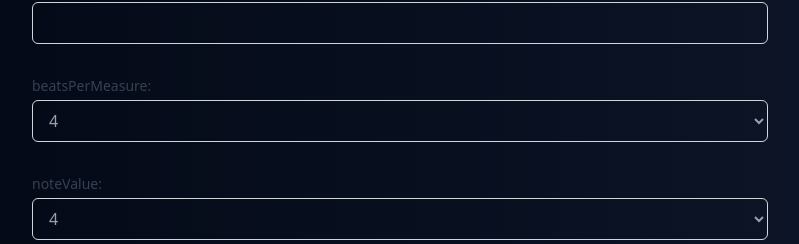
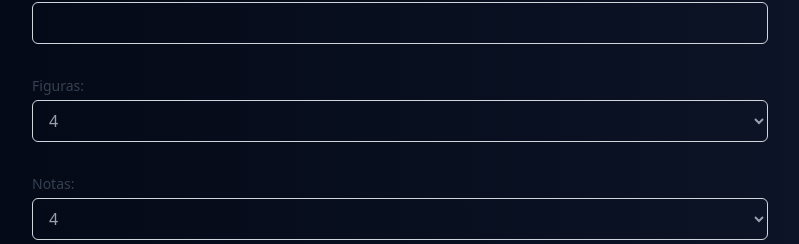
Before and after one commit to horaciodominguez/chordblocks-react-typescript, a React (Vite) app: page /new in a window 1280 px wide. Shown: the part 308-552 px from the top of the page, without its empty margins (240-1039 px from the left). Built offline with nearby package versions, Linux system fonts and the light colour scheme.

Commit message:
Form updates

```diff
--- a/src/components/SectionType.tsx
+++ b/src/components/SectionTag.tsx
@@ -2,7 +2,7 @@ type Props = {
     typeName: string
 }
 
-export const SectionType = ({typeName} : Props) => {
+export const SectionTag = ({typeName} : Props) => {
     return (
         <>
             <p className="inline-block bg-blue-100 text-gray-800 px-2 py-1 rounded-full text-xs mr-2 mt-1 mb-2">
--- a/src/components/SongForm.tsx
+++ b/src/components/SongForm.tsx
@@ -1,16 +1,25 @@
 import { useRef, useState } from "react"
 
-import { type SectionType, type Song, type SongSection, SECTION_OPTIONS, type TimeSignature } from "../types/song"
+import {
+    type SectionType,
+    type TimeSignature,
+    type Song,
+    type SongSection,
+    SECTION_OPTIONS,
+    beatsPerMeasureValues,
+    noteValues } from "../types/song"
 import { v4 as uuidv4 } from 'uuid'
 import Button from "./ui/Button"
 import Input from "./ui/Input"
+import { Select } from "./ui/Select"
+import { SectionTag } from "./SectionTag"
 
 
 type Props = {
     handleAddSong: (NewSong: Song) => void
 }
 
-export const SongForm: React.FC<Props> = ({handleAddSong}) => {
+export const SongForm = ({handleAddSong}: Props) => {
 
     const [songValues, setSongValues] = useState<Partial<Song>>({})
 
@@ -23,8 +32,7 @@ export const SongForm: React.FC<Props> = ({handleAddSong}) => {
         noteValue: 4
     })
 
-    const beatsPerMeasureValues = [1, 2, 3, 4, 6]
-    const noteValues = [2, 4, 8]
+
 
     const handleChangeInput = (event: React.ChangeEvent<HTMLInputElement>) => {
         const { name, value } = event.target
@@ -101,40 +109,22 @@ export const SongForm: React.FC<Props> = ({handleAddSong}) => {
                     {<Input name="author" label="Autor" value={songValues.author ?? ""} onChange={handleChangeInput} />}
                 </div>
                 <div className="mb-4">
-                    <label className="block text-sm font-medium text-gray-700 mb-1" htmlFor="beatsPerMeasure">beatsPerMeasure:</label>
-                    <select
+                    <Select
                         name="beatsPerMeasure"
-                        id="beatsPerMeasure"
-
+                        label="Figuras"
                         value={timeSignature.beatsPerMeasure}
                         onChange={handleTimeSignature}
-                        className="w-full border border-gray-300 px-3 py-2 rounded-md focus:outline-none focus:ring-2 focus:ring-indigo-500"
-                        >
-                        {
-                            beatsPerMeasureValues.map(beatsPerMeasureValue=>(
-                                <option key={beatsPerMeasureValue} value={beatsPerMeasureValue}>{beatsPerMeasureValue}</option>
-                            ))
-                        }
-
-                    </select>
+                        options={beatsPerMeasureValues}
+                    />
                 </div>
                 <div className="mb-4">
-                    <label className="block text-sm font-medium text-gray-700 mb-1" htmlFor="noteValue">noteValue:</label>
-                    <select
+                    <Select
                         name="noteValue"
-                        id="noteValue"
-
+                        label="Notas"
                         value={timeSignature.noteValue}
                         onChange={handleTimeSignature}
-                        className="w-full border border-gray-300 px-3 py-2 rounded-md focus:outline-none focus:ring-2 focus:ring-indigo-500"
-                        >
-                        {
-                            noteValues.map(noteVal=>(
-                                <option key={noteVal} value={noteVal}>{noteVal}</option>
-                            ))
-                        }
-
-                    </select>
+                        options={noteValues}
+                    />
                 </div>
                 <div className="mb-4">
                     <label className="block text-sm font-medium text-gray-700 mb-1" htmlFor="formSongSections">Song Blocks:</label>
@@ -153,17 +143,21 @@ export const SongForm: React.FC<Props> = ({handleAddSong}) => {
                         }
                     </select>
 
+                    {/* <Select
+                        name="formSongSections"
+                        label="Song Block"
+                        onChange={handleAddSection}
+                        options={SECTION_OPTIONS}
+                    /> */}
+
                     {
                         <div className="py-4">
                         Secciones para agregar:
                         <ul>
                             {
                                 formSections.map(
-                                    (formSection, index) => (
-                                        <li className="inline-block bg-blue-100 text-gray-800 px-2 py-1 rounded-full text-xs mr-2 mt-1"
-                                            key={index}>
-                                                {formSection.type}
-                                        </li>
+                                    formSection => (
+                                        <SectionTag key={formSection.id} typeName={formSection.type} />
                                     )
                                 )
                             }
--- a/src/components/SongList.tsx
+++ b/src/components/SongList.tsx
@@ -1,12 +1,12 @@
-import type React from "react"
+
 import { type Song } from "../types/song"
-import { SectionType } from "./SectionType"
+import { SectionTag } from "./SectionTag"
 
 interface Props {
   songs: Song[]
 }
 
-export const SongList: React.FC<Props> = ({songs}) => {
+export const SongList = ({songs}: Props) => {
     return (
         <ul className="flex flex-col gap-4">
             {
@@ -27,7 +27,7 @@ export const SongList: React.FC<Props> = ({songs}) => {
                             key={sectionIndex}
 
                             >
-                                <SectionType typeName={section.type} />
+                                <SectionTag typeName={section.type} />
                                 <div className="flex flex-wrap justify-items-start mb-2">
                                     {section.blocks.map(
                                         block => (
--- /dev/null
+++ b/src/components/ui/Select.tsx
@@ -0,0 +1,32 @@
+
+
+type Props = {
+    name: string,
+    label: string,
+    value: number,
+    onChange: React.ChangeEventHandler<HTMLSelectElement>,
+    options: Array<string | number>
+}
+
+export const Select = ({name, label, value, onChange, options}: Props) => {
+    return (
+        <>
+            <label className="block text-sm font-medium text-gray-700 mb-1" htmlFor="beatsPerMeasure">{label}:</label>
+            <select
+                name={name}
+                id={name}
+
+                value={value}
+                onChange={onChange}
+                className="w-full border border-gray-300 px-3 py-2 rounded-md focus:outline-none focus:ring-2 focus:ring-indigo-500"
+                >
+                {
+                    options.map(option=>(
+                        <option key={option} value={option}>{option}</option>
+                    ))
+                }
+
+            </select>
+        </>
+    )
+}
--- a/src/types/song.ts
+++ b/src/types/song.ts
@@ -38,3 +38,7 @@ export const SECTION_OPTIONS = [
 ] as const
 
 export type SectionType = typeof SECTION_OPTIONS[number]
+
+export const beatsPerMeasureValues = [1, 2, 3, 4, 6]
+
+export const noteValues = [2, 4, 8]
```
